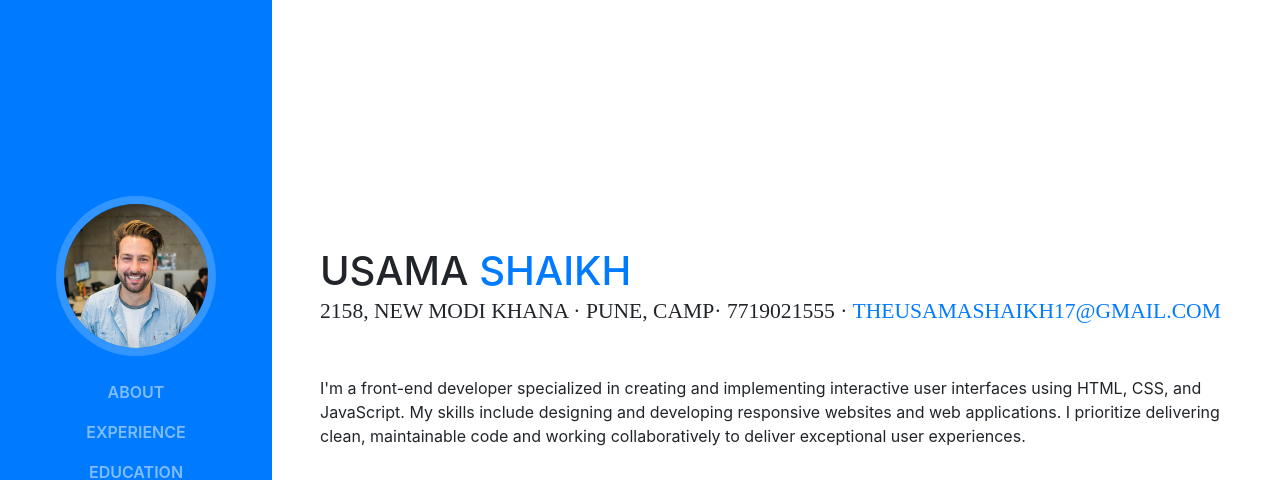
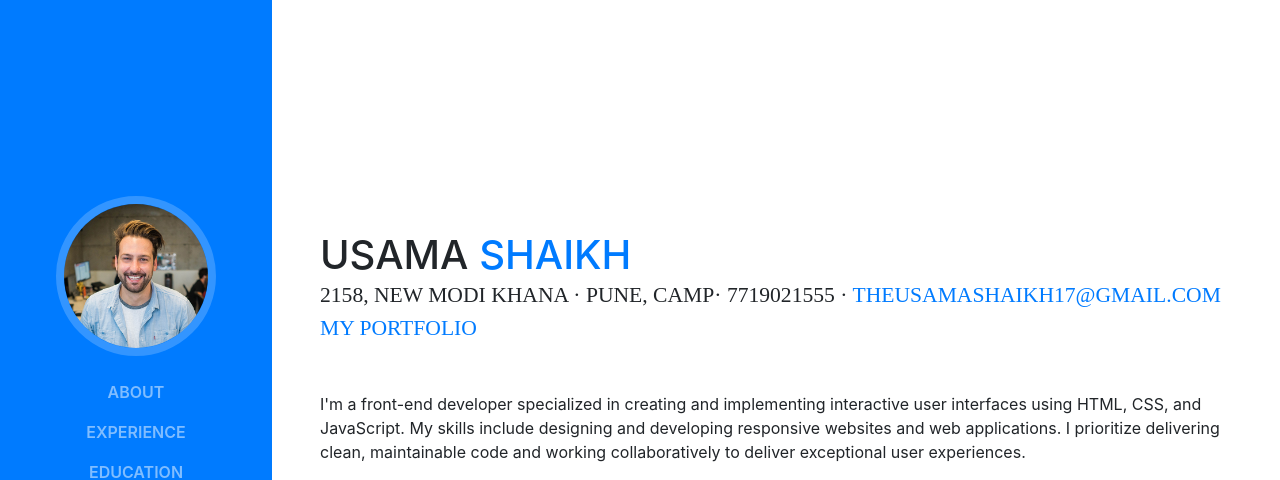
Before and after one commit to usama1217/usama1217.github.io, a website with bundled scripts: page index.html in a window 1280 px wide. Shown: the top 480 px of the page. Built offline with nearby package versions, Linux system fonts and the light colour scheme; a web font is replaced by a local one.

Commit message:
Second commit

```diff
--- a/index.html
+++ b/index.html
@@ -70,6 +70,7 @@
           </h1>
           <div class="subheading mb-5">2158, New Modi Khana · Pune, Camp· 7719021555 ·
             <a href="mailto:theusamashaikh17@gmail.com">theusamashaikh17@gmail.com</a>
+            <div><a href="https://usama1217.github.io/">My Portfolio</a></div>
           </div>
           <p class="mb-5">I'm a front-end developer specialized in creating and implementing interactive user interfaces using HTML, CSS, and JavaScript. My skills include designing and developing responsive websites and web applications. I prioritize delivering clean, maintainable code and working collaboratively to deliver exceptional user experiences.</p>
           <ul class="list-inline list-social-icons mb-0">
```
